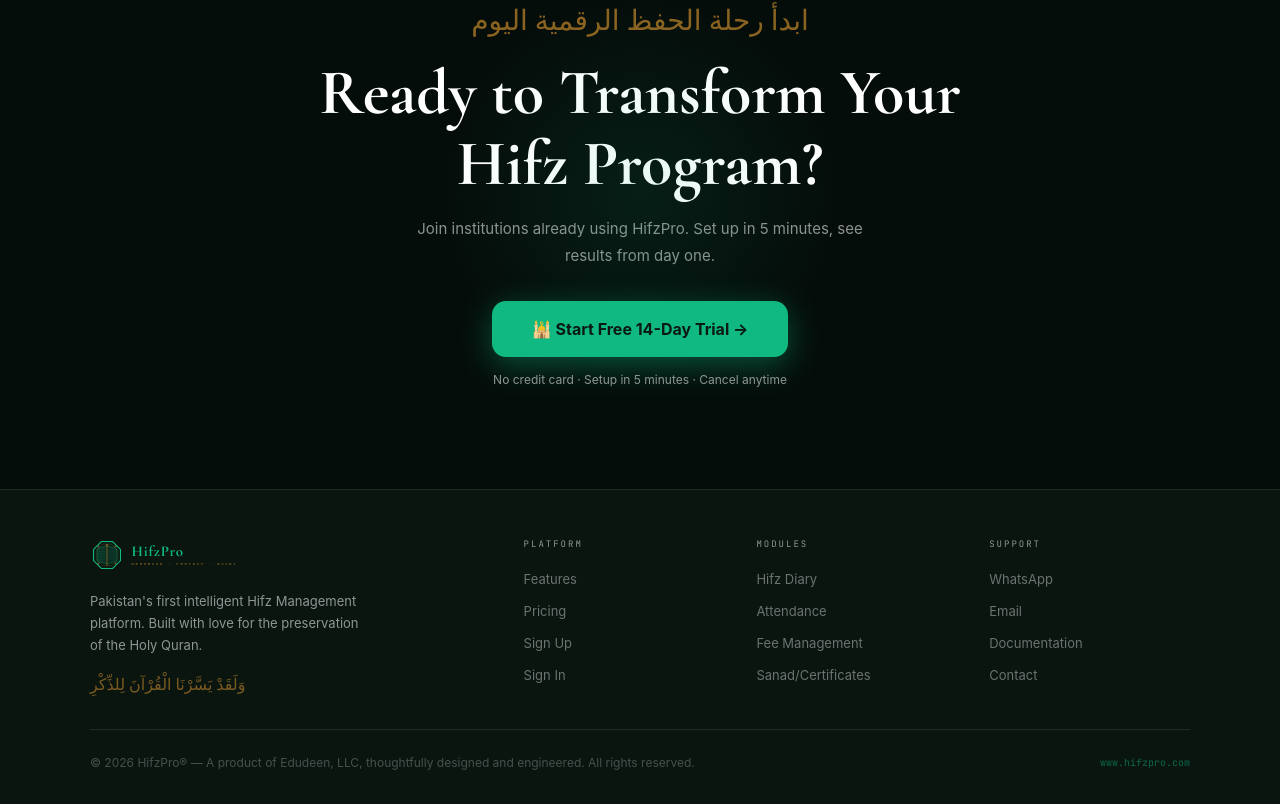
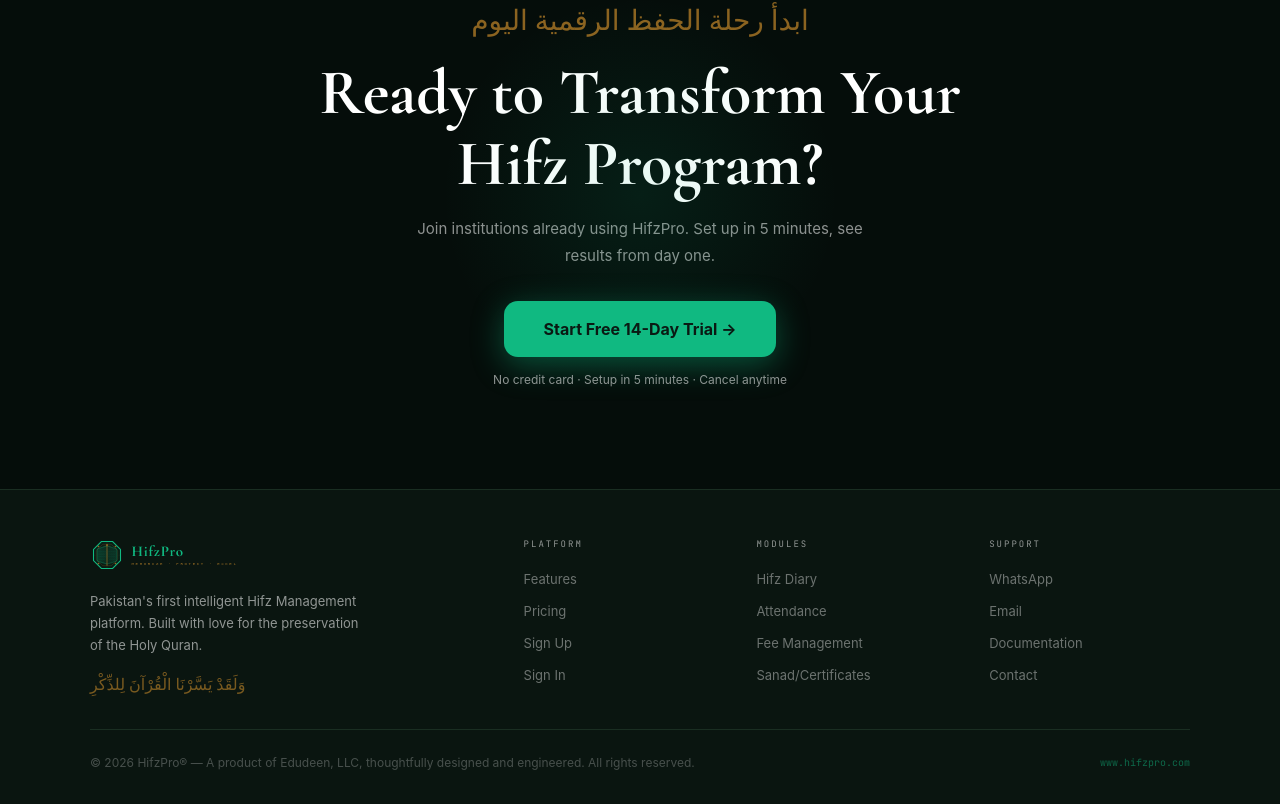
Before and after one commit to i9experts/HifzPro, a Next.js app: page / in a window 1280 px wide. Shown: the part 3723-4527 px from the top of the page. Built offline with nearby package versions, Linux system fonts and the light colour scheme; a web font is replaced by a local one.

Commit message:
Update page.tsx

```diff
--- a/app/page.tsx
+++ b/app/page.tsx
@@ -335,7 +335,7 @@
           Join institutions already using HifzPro. Set up in 5 minutes, see results from day one.
         </p>
         <Link href="/signup" style={{ display:"inline-flex", alignItems:"center", gap:10, padding:isMobile?"13px 28px":"16px 40px", borderRadius:14, background:G.primary, color:G.dark, fontSize:isMobile?14:16, fontWeight:700, textDecoration:"none", fontFamily:sans, boxShadow:"0 8px 32px rgba(16,185,129,0.4)" } as any}>
-          🕌 Start Free 14-Day Trial →
+           Start Free 14-Day Trial →
         </Link>
         <div style={{ fontFamily:sans, fontSize:12, color:G.dim, marginTop:14 }}>
           No credit card · Setup in 5 minutes · Cancel anytime
```
